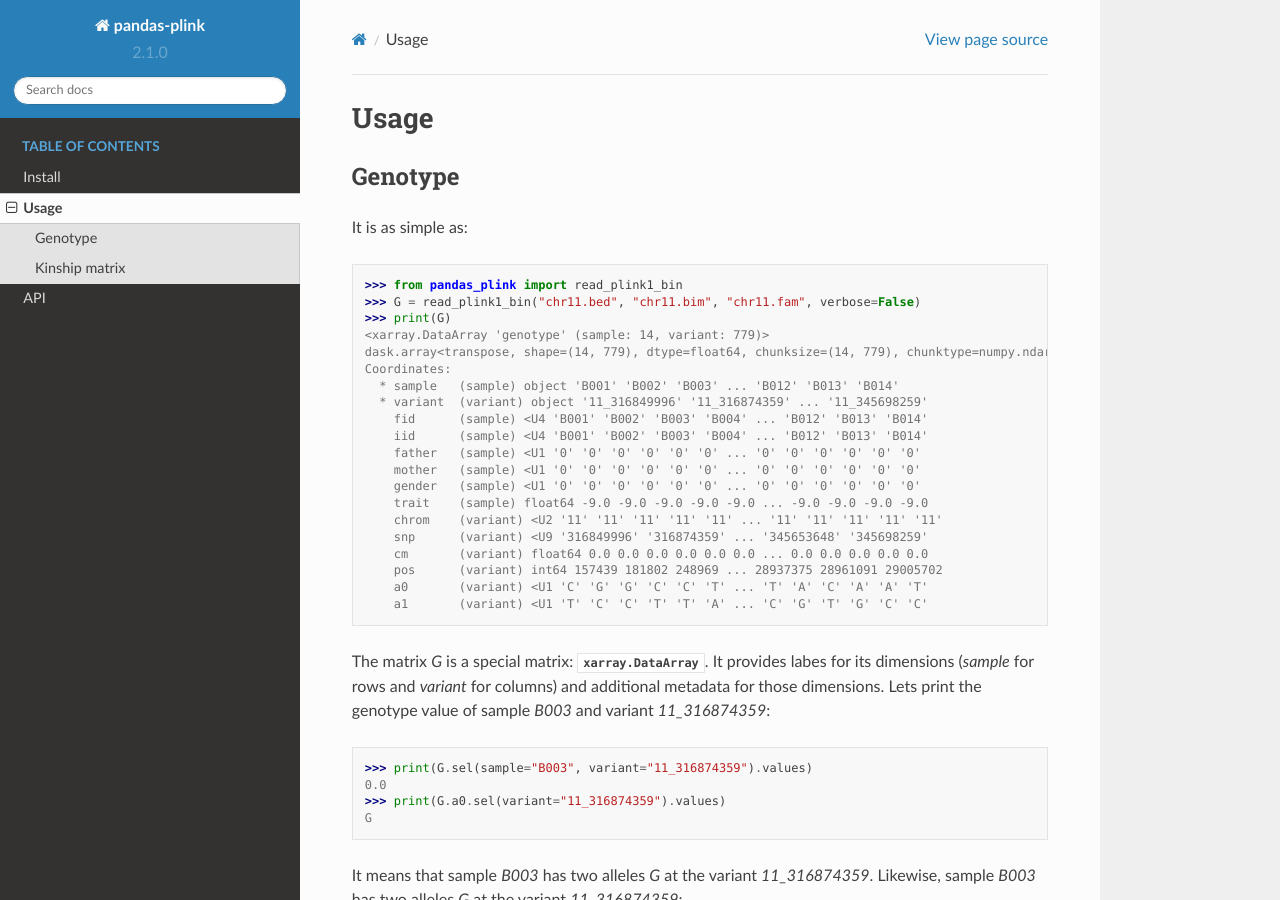
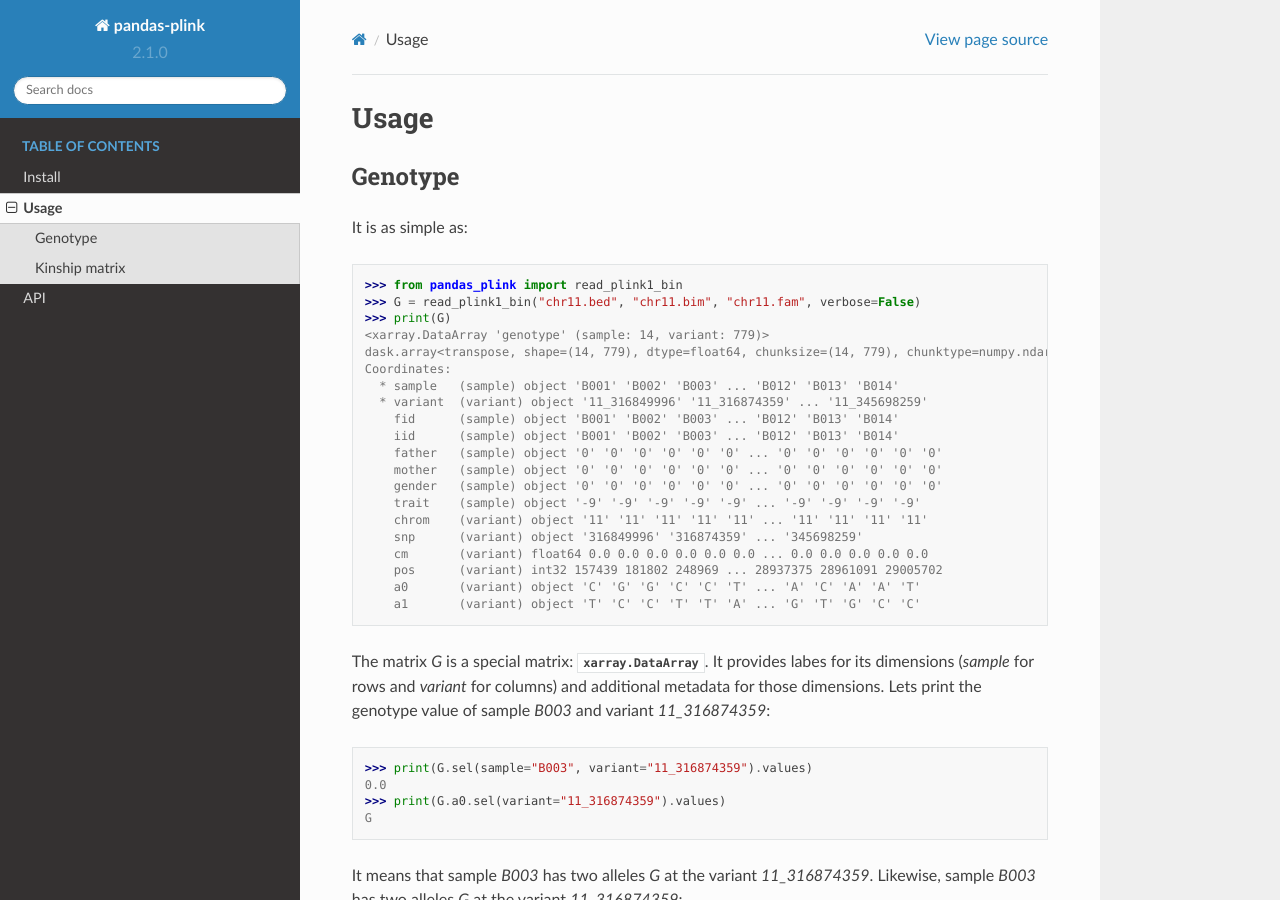
Before and after one commit to limix/pandas-plink, a Sphinx documentation site: the page built from doc/usage.rst, in a window 1280 px wide and 900 px high. Built offline with Sphinx 7.4.7 and the Read the Docs theme 2.0.0, drawn with Linux system fonts in a browser that asks for light colours.

Commit message:
faster bim reading, low mem usage for a0,a1

```diff
--- a/doc/usage.rst
+++ b/doc/usage.rst
@@ -30,18 +30,18 @@
     Coordinates:
       * sample   (sample) object 'B001' 'B002' 'B003' ... 'B012' 'B013' 'B014'
       * variant  (variant) object '11_316849996' '11_316874359' ... '11_345698259'
-        fid      (sample) <U4 'B001' 'B002' 'B003' 'B004' ... 'B012' 'B013' 'B014'
-        iid      (sample) <U4 'B001' 'B002' 'B003' 'B004' ... 'B012' 'B013' 'B014'
-        father   (sample) <U1 '0' '0' '0' '0' '0' '0' ... '0' '0' '0' '0' '0' '0'
-        mother   (sample) <U1 '0' '0' '0' '0' '0' '0' ... '0' '0' '0' '0' '0' '0'
-        gender   (sample) <U1 '0' '0' '0' '0' '0' '0' ... '0' '0' '0' '0' '0' '0'
-        trait    (sample) float64 -9.0 -9.0 -9.0 -9.0 -9.0 ... -9.0 -9.0 -9.0 -9.0
-        chrom    (variant) <U2 '11' '11' '11' '11' '11' ... '11' '11' '11' '11' '11'
-        snp      (variant) <U9 '316849996' '316874359' ... '345653648' '345698259'
+        fid      (sample) object 'B001' 'B002' 'B003' ... 'B012' 'B013' 'B014'
+        iid      (sample) object 'B001' 'B002' 'B003' ... 'B012' 'B013' 'B014'
+        father   (sample) object '0' '0' '0' '0' '0' '0' ... '0' '0' '0' '0' '0' '0'
+        mother   (sample) object '0' '0' '0' '0' '0' '0' ... '0' '0' '0' '0' '0' '0'
+        gender   (sample) object '0' '0' '0' '0' '0' '0' ... '0' '0' '0' '0' '0' '0'
+        trait    (sample) object '-9' '-9' '-9' '-9' '-9' ... '-9' '-9' '-9' '-9'
+        chrom    (variant) object '11' '11' '11' '11' '11' ... '11' '11' '11' '11'
+        snp      (variant) object '316849996' '316874359' ... '345698259'
         cm       (variant) float64 0.0 0.0 0.0 0.0 0.0 0.0 ... 0.0 0.0 0.0 0.0 0.0
-        pos      (variant) int64 157439 181802 248969 ... 28937375 28961091 29005702
-        a0       (variant) <U1 'C' 'G' 'G' 'C' 'C' 'T' ... 'T' 'A' 'C' 'A' 'A' 'T'
-        a1       (variant) <U1 'T' 'C' 'C' 'T' 'T' 'A' ... 'C' 'G' 'T' 'G' 'C' 'C'
+        pos      (variant) int32 157439 181802 248969 ... 28937375 28961091 29005702
+        a0       (variant) object 'C' 'G' 'G' 'C' 'C' 'T' ... 'A' 'C' 'A' 'A' 'T'
+        a1       (variant) object 'T' 'C' 'C' 'T' 'T' 'A' ... 'G' 'T' 'G' 'C' 'C'
 
 The matrix `G` is a special matrix: :class:`xarray.DataArray`. It provides labes for its
 dimensions (`sample` for rows and `variant` for columns) and additional metadata for
--- a/setup.cfg
+++ b/setup.cfg
@@ -35,7 +35,7 @@
     cffi>=1.14.3
     dask[array,dataframe]>=2.6.0
     numpy>=1.17.2
-    pandas>=1.1.2
+    pandas>=1.1.3
     pytest>=5.2.2
     tqdm>=4.36.1
     xarray>=0.16.1
```
Also changed, not shown: 2 other files.
